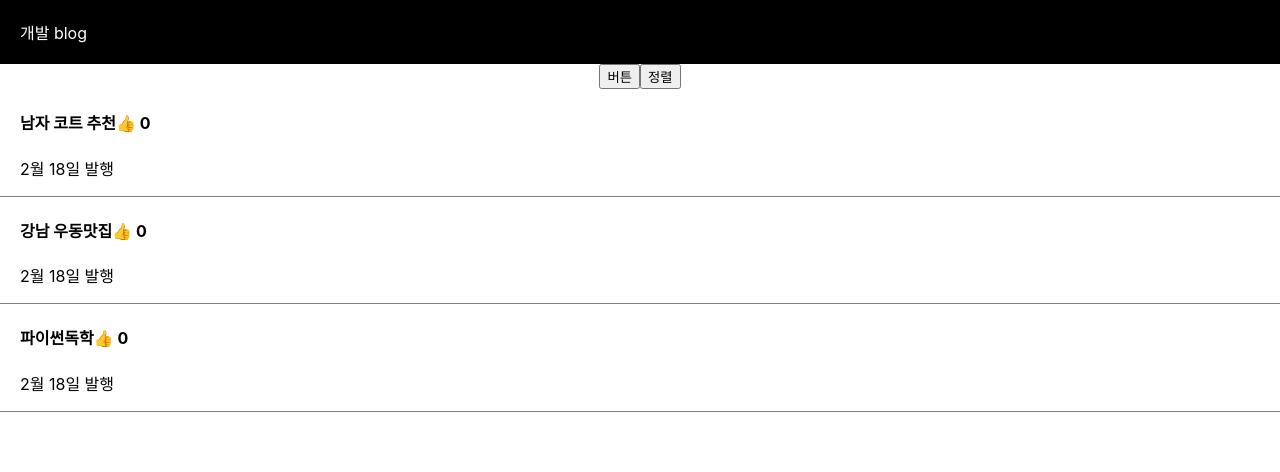
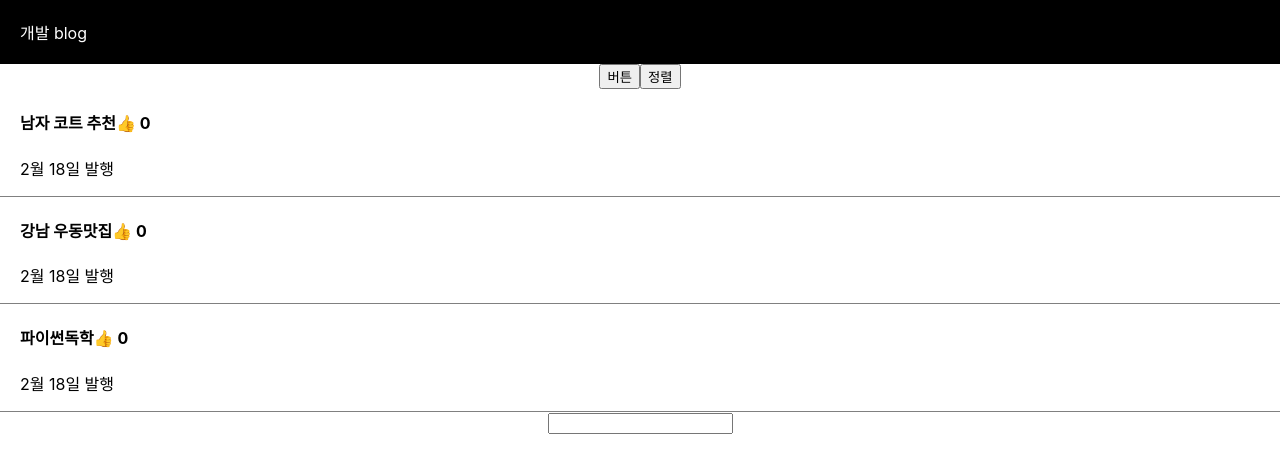
Before and after one commit to Antraxmin/react-blog, a React (Create React App) app: page / in a window 1280 px wide. Shown: the top 472 px of the page. Built offline with nearby package versions, Linux system fonts and the light colour scheme.

Commit message:
feat(App.js): Remove Parent Element Event Bubbling

```diff
--- a/src/App.js
+++ b/src/App.js
@@ -34,7 +34,7 @@ function App(){
           return (
             <div className="list" key={i}>
               <h4 onClick={()=>{setModal(!modal); setTitle(i)}}>{ 글제목[i] }
-              <span onClick={()=>{ 따봉변경(따봉+1) }}>👍</span> { 따봉 }</h4>
+              <span onClick={(e)=>{ e.stopPropagation(); 따봉변경(따봉+1) }}>👍</span> { 따봉 }</h4>
               <p>2월 18일 발행</p>
             </div>
           )
@@ -44,6 +44,8 @@ function App(){
       {
          modal == true ? <Modal title={title} 글제목={글제목}/> : null
       }
+
+      <input onChange={(e)=>{ console.log(e.target.value)}}/>
 
     </div>
   )
```
